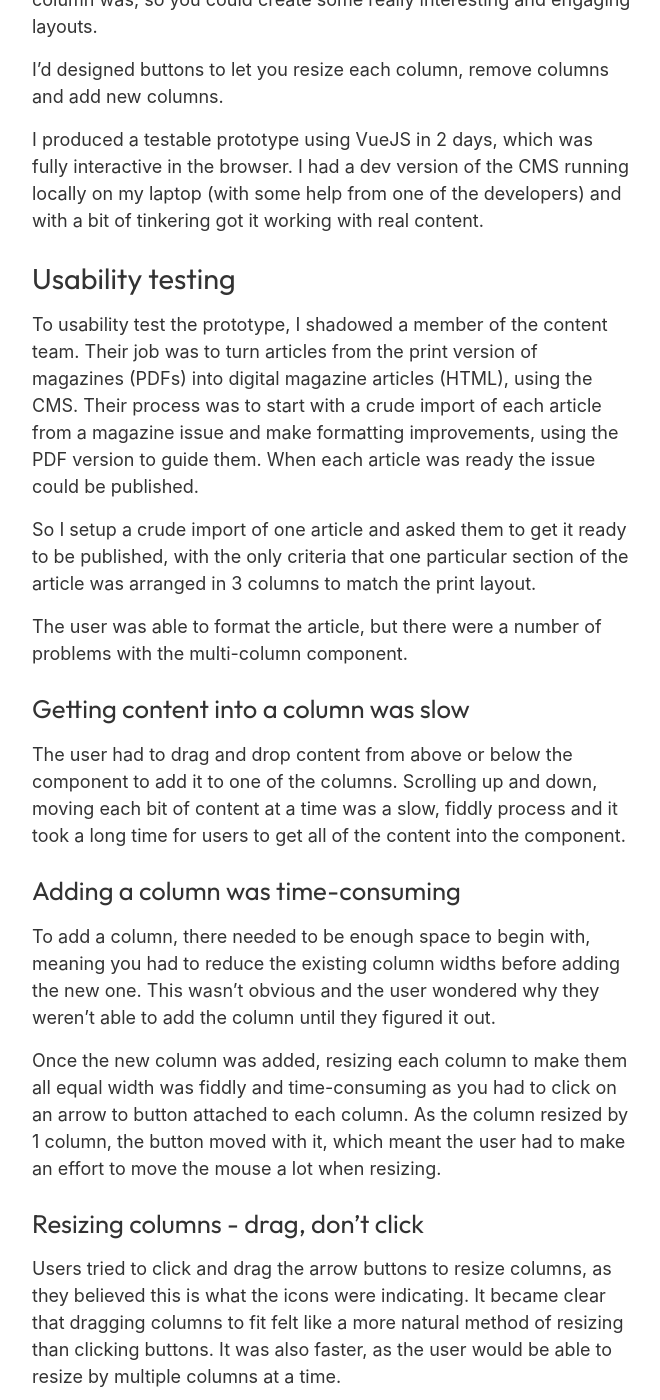
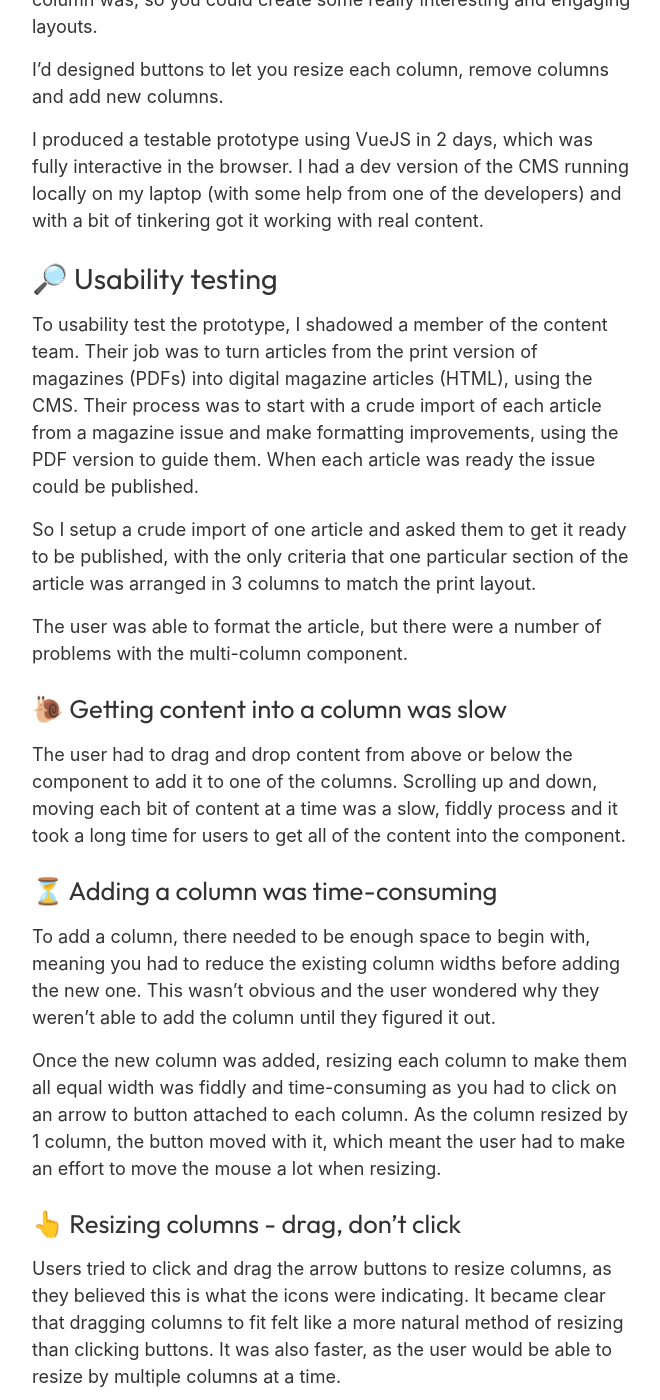
Before and after one commit to benwebdevleic/portfolio, a Jekyll site: the page built from _case_studies/multi-column-admin-interface.md, in a window 1280 px wide and 1400 px high, scrolled down 1670 px. Shown: the whole window, without its empty margins (308-968 px from the left). Built offline with Jekyll 4.4.1, drawn with Linux system fonts in a browser that asks for light colours; some of the changed text lies outside the part shown.

Commit message:
Display case studies in a certain order and add emojis to headings

```diff
--- a/_case_studies/multi-column-admin-interface.md
+++ b/_case_studies/multi-column-admin-interface.md
@@ -14,7 +14,7 @@ It gave people a break from reading content in a single column and made the layo
 
 To make it possible to arrange content in columns, the content team needed an interface within the CMS.
 
-## Prototype
+## 🎨 Prototype
 
 The application already had components to enter headings, text, images, etc. so I intended to create a multi-column component which would present these existing components in columns.
 
@@ -28,7 +28,7 @@ I'd designed buttons to let you resize each column, remove columns and add new c
 
 I produced a testable prototype using VueJS in 2 days, which was fully interactive in the browser. I had a dev version of the CMS running locally on my laptop (with some help from one of the developers) and with a bit of tinkering got it working with real content.
 
-## Usability testing
+## 🔎︎ Usability testing
 
 To usability test the prototype, I shadowed a member of the content team. Their job was to turn articles from the print version of magazines (PDFs) into digital magazine articles (HTML), using the CMS. Their process was to start with a crude import of each article from a magazine issue and make formatting improvements, using the PDF version to guide them. When each article was ready the issue could be published.
 
@@ -36,27 +36,27 @@ So I setup a crude import of one article and asked them to get it ready to be pu
 
 The user was able to format the article, but there were a number of problems with the multi-column component.
 
-### Getting content into a column was slow
+### 🐌 Getting content into a column was slow
 
 The user had to drag and drop content from above or below the component to add it to one of the columns. Scrolling up and down, moving each bit of content at a time was a slow, fiddly process and it took a long time for users to get all of the content into the component.
 
-### Adding a column was time-consuming
+### ⏳ Adding a column was time-consuming
 
 To add a column, there needed to be enough space to begin with, meaning you had to reduce the existing column widths before adding the new one. This wasn't obvious and the user wondered why they weren't able to add the column until they figured it out.
 
 Once the new column was added, resizing each column to make them all equal width was fiddly and time-consuming as you had to click on an arrow to button attached to each column. As the column resized by 1 column, the button moved with it, which meant the user had to make an effort to move the mouse a lot when resizing.
 
-### Resizing columns - drag, don't click
+### 👆 Resizing columns - drag, don't click
 
 Users tried to click and drag the arrow buttons to resize columns, as they believed this is what the icons were indicating. It became clear that dragging columns to fit felt like a more natural method of resizing than clicking buttons. It was also faster, as the user would be able to resize by multiple columns at a time.
 
-## Popcorn session
+## 🍿 Popcorn session
 
 I wanted the key stakeholder and the developers to see what happened in testing, so in a popcorn session we watched a screen recording showing the user struggle with the component.
 
 At the beginning of the session the key stakeholder stated they thought the component would have already been built by now. By the end, they realised why it hadn't and understood the need to continue to work on it until it was usable.
 
-## Skateboard version
+## 🛹 Skateboard version
 
 As many of the difficulties were with resizing, adding and removing columns, we decided to simplify the component for the first release, to get something delivered promptly while we figured out the more complex functionality.
 
@@ -72,7 +72,7 @@ I tested the skateboard version with the same member of the content team and it
 
 Only minor tweaks were needed to the prototype and the component was deemed suitable for development.
 
-## Handover
+## 🤝🏻 Handover
 
 To handover to the developers, I produced a design document which demonstrated how the component behaved when the user performed certain actions.
 
@@ -82,13 +82,13 @@ I went through each action with the developers using the prototype, so they coul
 
 I followed this up by writing JIRA tickets, including detailed acceptance criteria. The developers commented that this was really well documented and set clear expectations for how it should work.
 
-## Post-deployment feedback
+## 📣 Post-deployment feedback
 
 The component was live and working as designed. A member of the content team made the following comment in a meeting shortly after using it:
 
 > "I used the new multi-column component and it was super easy"
 
-## Conclusion
+## 🏁 Conclusion
 
 I was so glad to hear positive feedback at the end of this project, as my intention had been to make the component feel familiar and speedy. Had we simply delivered the first version I designed we wouldn't have had this outcome.
 
--- a/_includes/case_studies_grid.html
+++ b/_includes/case_studies_grid.html
@@ -1,5 +1,6 @@
 <div class="article-grid">
-    {% for item in site.case_studies %}
+    {% assign sorted_case_studies = site.case_studies | sort: "order" %}
+    {% for item in sorted_case_studies %}
 
         {% capture thecycle %}{% cycle 'odd', 'even' %}{% endcapture %}
 
```
Also changed, not shown: other parts of _case_studies/multi-column-admin-interface.md (+2 -2 lines), _case_studies/curriculum-analytics.md (+7 -6 lines), _case_studies/customer-support-website.md (+11 -10 lines), _case_studies/ingrid-data-product-user-centered-design-process.md (+11 -10 lines), _case_studies/techradar-review-template.md (+9 -8 lines).
